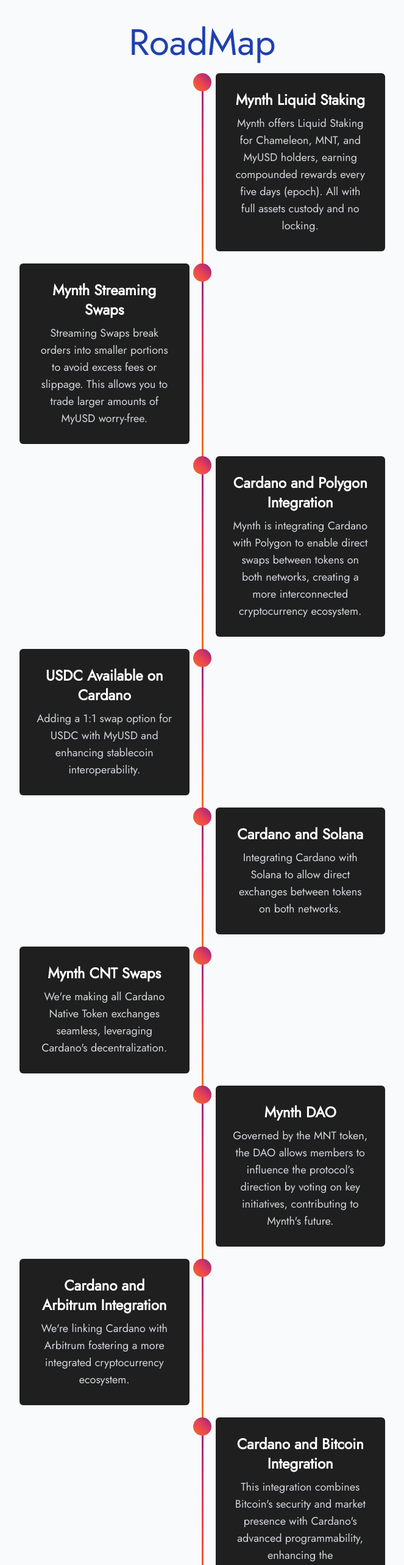
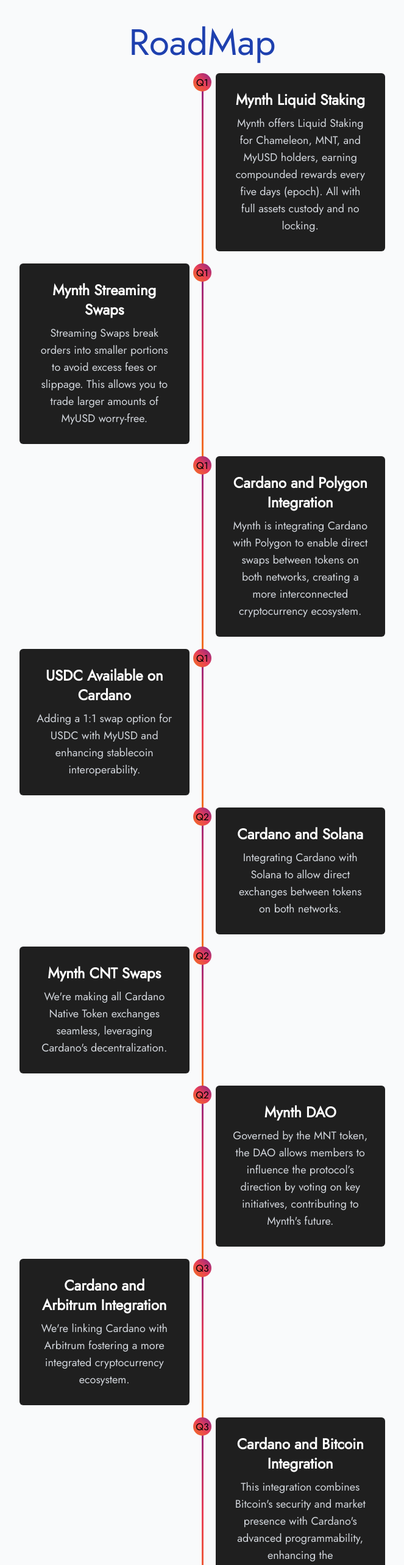
Before and after one commit to sharif2552/pt-10, a React (Create React App) app: page / in a window 1280 px wide. Shown: the part 3160-5726 px from the top of the page at 61% size, without its empty margins (308-971 px from the left). Built offline with nearby package versions, Linux system fonts and the light colour scheme.

Commit message:
chore: Update Timeline component styles and add hover effect to timeline content

```diff
--- a/src/Components/Timeline/Timeline.jsx
+++ b/src/Components/Timeline/Timeline.jsx
@@ -1,4 +1,4 @@
-import React, { useState } from "react";
+import React, { useState, useEffect } from "react";
 import { useInView } from "react-intersection-observer";
 import { motion } from "framer-motion";
 import "./Timeline.css";
@@ -43,27 +43,32 @@
   {
     img: require("../../Assets/img/timeline/article-DAO-7.jpg"),
     title: "Mynth DAO",
-    description: "Detailed description for Mynth DAO.",
+    description:
+      "The DAO leads the Mynth Protocol and its projects. Governed by the MNT token, the DAO allows members to influence the protocol’s direction. By staking MNT, you earn rewards and a share in the protocol's revenue. MNT holders can vote on key initiatives, contributing to Mynth's future.",
   },
   {
     img: require("../../Assets/img/timeline/Mynth_Arbitrum_Integration-8.png"),
     title: "Cardano and Arbitrum Integration",
-    description: "Detailed description for Cardano and Arbitrum Integration.",
+    description:
+      "To enhance cross-chain functionality, we're linking Cardano with Arbitrum. Arbitrum's high-speed, low-cost transactions complement Cardano's secure, decentralized blockchain, fostering a more integrated cryptocurrency ecosystem.",
   },
   {
     img: require("../../Assets/img/timeline/Bitcoin_Integration-9.png"),
     title: "Cardano and Bitcoin Integration",
-    description: "Detailed description for Cardano and Bitcoin Integration.",
+    description:
+      "Mynth is advancing blockchain interoperability by connecting Cardano with Bitcoin. This integration combines Bitcoin's security and market presence with Cardano's advanced programmability, enhancing the cryptocurrency environment.",
   },
   {
     img: require("../../Assets/img/timeline/MyUSD_Saving_Account-10.jpg"),
     title: "Mynth Savings Account",
-    description: "Detailed description for Mynth Savings Account.",
+    description:
+      "Introducing the Mynth Savings Account: a new way to save and earn rewards. You maintain control of your funds at all times, with no penalties or locking, ensuring your savings are always accessible for your needs.",
   },
   {
     img: require("../../Assets/img/timeline/Stable_Insurance-11.jpg"),
     title: "Mynth Stable Insurance",
-    description: "Detailed description for Mynth Stable Insurance.",
+    description:
+      "We’re developing Stables Insurance to MyUSD in response to the unpredictable nature of digital currencies. This framework aims to protect MyUSD holders from unforeseen events, ensuring stability and security even in challenging circumstances. Stables Insurance reflects our dedication to fortifying MyUSD's robustness and providing peace of mind to users, reinforcing trust in MyUSD as a safe and dependable digital asset.",
   },
 ];
 
@@ -124,7 +129,6 @@
       "We aim to protect MyUSD holders from unforeseen events. Stables Insurance reflects our dedication to fortifying MyUSD's robustness and providing you with peace of mind.",
   },
 ];
-
 const TimelineItem = ({ item, briefDescription, onClick }) => {
   const { ref, inView } = useInView({
     triggerOnce: true,
@@ -153,7 +157,7 @@
 
   return (
     <div className="fixed inset-0 bg-gray-800 bg-opacity-75 flex items-center justify-center z-50">
-      <div className="bg-white dark:bg-custom-main-dark p-8 rounded-lg relative w-1/2">
+      <div className="bg-white dark:bg-custom-main-dark p-8 rounded-lg relative w-3/4 text-left">
         <button
           className="absolute top-2 right-2 text-gray-500"
           onClick={onClose}
@@ -161,7 +165,7 @@
           &times;
         </button>
         <img src={item.img} alt={item.title} className="mb-4" />
-        <h2 className="text-2xl font-bold mb-4 ">{item.title}</h2>
+        <h2 className="text-2xl font-bold mb-4">{item.title}</h2>
         <p>{item.description}</p>
       </div>
     </div>
@@ -170,6 +174,14 @@
 
 const Timeline = () => {
   const [selectedItem, setSelectedItem] = useState(null);
+  const [isLoaded, setIsLoaded] = useState(false);
+
+  useEffect(() => {
+    const imageUrls = data.map((item) => item.img);
+    preloadImages(imageUrls).then(() => {
+      setIsLoaded(true);
+    });
+  }, []);
 
   const handleClick = (item) => {
     setSelectedItem(item);
@@ -180,7 +192,7 @@
   };
 
   return (
-    <div className="dark:bg-[#14102C]">
+    <div className={`dark:bg-[#14102C] ${isLoaded ? 'loaded' : 'loading'}`}>
       <section className="design-section">
         <div className="year2024">
           <h2 className="text-black dark:text-white text-6xl mb-5 mt-10 text-blue-800">
@@ -191,119 +203,164 @@
               {/* First row */}
               <div className="timeline-empty"></div>
               <div className="timeline-middle">
-                <div className="timeline-circle"></div>
+                <div className="timeline-circle">
+                  <span className="hidden md:block w-full h-full mt-2 text-black dark:text-white">
+                    Q1
+                  </span>
+                  <span className="md:hidden">Q1</span>
+                </div>
               </div>
               <TimelineItem
                 item={data[0]}
                 briefDescription={briefDescriptions[0]}
                 onClick={handleClick}
               />
-
               {/* Second row */}
+              <span className="md:hidden">Q1</span>
               <TimelineItem
                 item={data[1]}
                 briefDescription={briefDescriptions[1]}
                 onClick={handleClick}
               />
               <div className="timeline-middle">
-                <div className="timeline-circle"></div>
+                <div className="timeline-circle">
+                  <span className="hidden md:block w-full h-full mt-2 text-black dark:text-white">
+                    Q1
+                  </span>
+                </div>
               </div>
               <div className="timeline-empty"></div>
-
               {/* Third row */}
+              <span className="md:hidden">Q1</span>
               <div className="timeline-empty"></div>
               <div className="timeline-middle">
-                <div className="timeline-circle"></div>
+                <div className="timeline-circle ">
+                  <span className="hidden md:block w-full h-full mt-2 text-black dark:text-white">
+                    Q1
+                  </span>
+                </div>
               </div>
               <TimelineItem
                 item={data[2]}
                 briefDescription={briefDescriptions[2]}
                 onClick={handleClick}
               />
-
               {/* Fourth row */}
+              <span className="md:hidden">Q1</span>
               <TimelineItem
                 item={data[3]}
                 briefDescription={briefDescriptions[3]}
                 onClick={handleClick}
               />
               <div className="timeline-middle">
-                <div className="timeline-circle"></div>
+                <div className="timeline-circle">
+                  <span className="hidden md:block w-full h-full mt-2 text-black dark:text-white">
+                    Q1
+                  </span>
+                </div>
               </div>
               <div className="timeline-empty"></div>
-
               {/* Fifth row */}
+              <span className="md:hidden">Q2</span>
               <div className="timeline-empty"></div>
               <div className="timeline-middle">
-                <div className="timeline-circle"></div>
+                <div className="timeline-circle">
+                  <span className="hidden md:block w-full h-full mt-2 text-black dark:text-white">
+                    Q2
+                  </span>
+                </div>
               </div>
               <TimelineItem
                 item={data[4]}
                 briefDescription={briefDescriptions[4]}
                 onClick={handleClick}
               />
-
               {/* Sixth row */}
+              <span className="md:hidden">Q2</span>
               <TimelineItem
                 item={data[5]}
                 briefDescription={briefDescriptions[5]}
                 onClick={handleClick}
               />
               <div className="timeline-middle">
-                <div className="timeline-circle"></div>
+                <div className="timeline-circle">
+                  <span className="hidden md:block w-full h-full mt-2 text-black dark:text-white">
+                    Q2
+                  </span>
+                </div>
               </div>
               <div className="timeline-empty"></div>
             </div>
-
             <div className="timeline">
               {/* Seventh row */}
+              <span className="md:hidden">Q2</span>
               <div className="timeline-empty"></div>
               <div className="timeline-middle">
-                <div className="timeline-circle"></div>
+                <div className="timeline-circle">
+                  <span className="hidden md:block w-full h-full mt-2 text-black dark:text-white">
+                    Q2
+                  </span>
+                </div>
               </div>
               <TimelineItem
                 item={data[6]}
                 briefDescription={briefDescriptions[6]}
                 onClick={handleClick}
               />
-
               {/* Eighth row */}
+              <span className="md:hidden">Q3</span>
               <TimelineItem
                 item={data[7]}
                 briefDescription={briefDescriptions[7]}
                 onClick={handleClick}
               />
               <div className="timeline-middle">
-                <div className="timeline-circle"></div>
+                <div className="timeline-circle">
+                  <span className="hidden md:block w-full h-full mt-2 text-black dark:text-white">
+                    Q3
+                  </span>
+                </div>
               </div>
               <div className="timeline-empty"></div>
-
               {/* Ninth row */}
+              <span className="md:hidden">Q3</span>
               <div className="timeline-empty"></div>
               <div className="timeline-middle">
-                <div className="timeline-circle"></div>
+                <div className="timeline-circle">
+                  <span className="hidden md:block w-full h-full mt-2 text-black dark:text-white">
+                    Q3
+                  </span>
+                </div>
               </div>
               <TimelineItem
                 item={data[8]}
                 briefDescription={briefDescriptions[8]}
                 onClick={handleClick}
               />
-
               {/* Tenth row */}
+              <span className="md:hidden">Q4</span>
               <TimelineItem
                 item={data[9]}
                 briefDescription={briefDescriptions[9]}
                 onClick={handleClick}
               />
               <div className="timeline-middle">
-                <div className="timeline-circle"></div>
+                <div className="timeline-circle">
+                  <span className="hidden md:block w-full h-full mt-2 text-black dark:text-white">
+                    Q4
+                  </span>
+                </div>
               </div>
               <div className="timeline-empty"></div>
-
               {/* Eleventh row */}
+              <span className="md:hidden">Q4</span>
               <div className="timeline-empty"></div>
               <div className="timeline-middle">
-                <div className="timeline-circle"></div>
+                <div className="timeline-circle">
+                  <span className="hidden md:block w-full h-full mt-2 text-black dark:text-white">
+                    Q4
+                  </span>
+                </div>
               </div>
               <TimelineItem
                 item={data[10]}
@@ -314,11 +371,23 @@
           </div>
         </div>
       </section>
-      {selectedItem && (
-        <TimelinePopup item={selectedItem} onClose={closePopup} />
-      )}
+      <TimelinePopup item={selectedItem} onClose={closePopup} />
     </div>
   );
 };
 
+const preloadImages = (imageUrls) => {
+  return Promise.all(
+    imageUrls.map(
+      (src) =>
+        new Promise((resolve, reject) => {
+          const img = new Image();
+          img.src = src;
+          img.onload = resolve;
+          img.onerror = reject;
+        })
+    )
+  );
+};
+
 export default Timeline;
```
